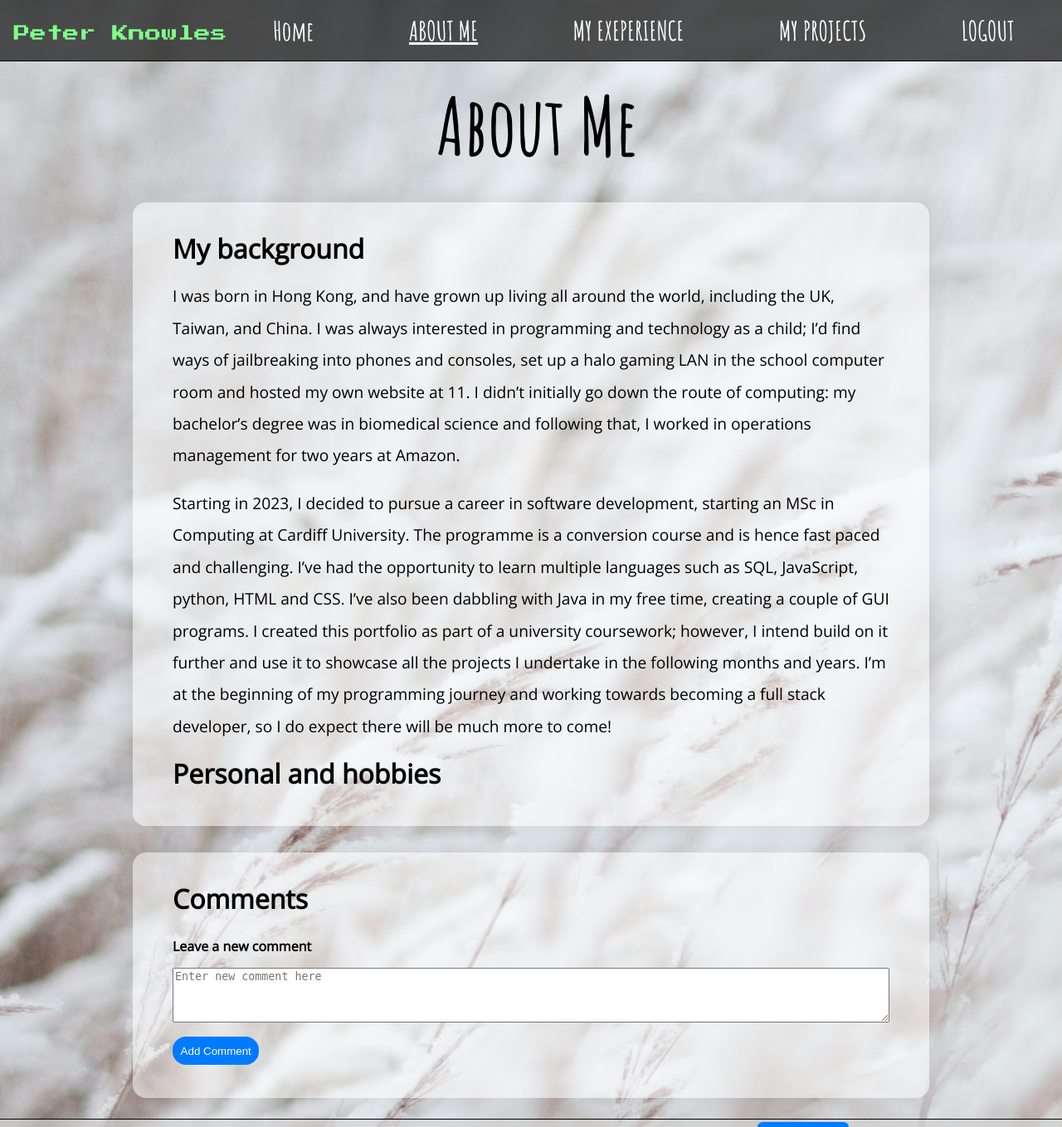
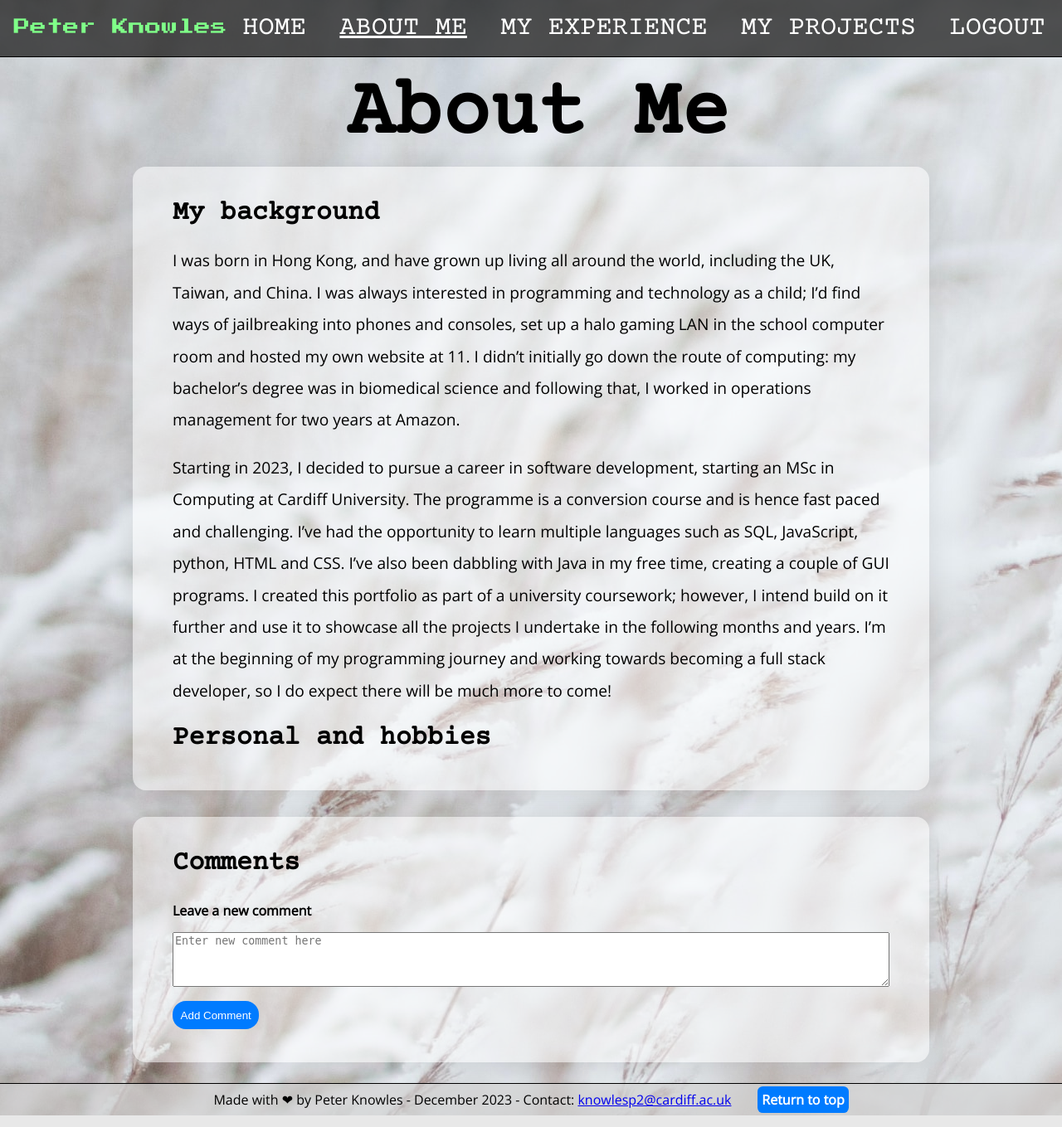
Before and after one commit to plknowles/Dynamic-Website-Portfolio, a Flask app: page /about in a window 1280 px wide. Shown: the top 1359 px of the page at 83% size. Run offline with Flask 3, Linux system fonts and the light colour scheme; the visitor is signed in with stand-in values (Sample User, id 1); data that the repository does not hold is empty; some libraries are stand-ins or nearby versions.

Commit message:
styling changes

```diff
--- a/blueprints.py
+++ b/blueprints.py
@@ -47,7 +47,7 @@ def flash_errors(form):
 @login_required
 def home():
     form = comments_form()
-    header = "Welcome to my Portfolio"
+    header = "Hi, I'm Peter &#128075"
     if form.validate_on_submit():
         process_comment(form)
     else:
--- a/static/styles.css
+++ b/static/styles.css
@@ -1,6 +1,6 @@
 /*import open sans font */
 @import url('https://fonts.googleapis.com/css2?family=Open+Sans&display=swap');
-@import url('https://fonts.googleapis.com/css2?family=Amatic+SC:wght@700&display=swap');
+@import url('https://fonts.googleapis.com/css2?family=Courier+Prime&display=swap');
 
 * {
     box-sizing: border-box;
@@ -73,7 +73,7 @@ figcaption {
     align-items: center;
     justify-content: space-between;
     border-bottom: 1px solid black;
-    font-family: 'Amatic SC', sans-serif;
+    font-family: 'Courier Prime', monospace;
 }
 
 #navlink-container {
@@ -117,7 +117,7 @@ figcaption {
 
 /* h1 header effects */
 h1 {
-    font-family: 'Amatic SC', sans-serif;
+    font-family: 'Courier Prime', monospace;
     color: black;
     text-align: center;
     font-size: 6rem;
@@ -127,6 +127,7 @@ h1 {
 }
 
 h2 {
+    font-family: 'Courier Prime', monospace;
     color: black;
     font-size: 2rem;
     margin: 0.8rem;
@@ -155,7 +156,6 @@ article {
     padding-top: 1.5rem;
     padding-bottom: 1.5rem;
     margin: auto;
-    margin-top: 2rem;
     margin-bottom: 2rem;
     border-radius: 1rem;
     box-shadow: 0 0 2rem rgba(0, 0, 0, 0.1);
--- a/templates/about.html
+++ b/templates/about.html
@@ -1,7 +1,6 @@
 {% extends 'base.html' %}
 
 {% block main %}
-
 <article>
     <h2>My background</h2>
     <p>I was born in Hong Kong, and have grown up living all around the world, including the UK, Taiwan, and China. I was always interested in programming and technology as a child; I’d find ways of jailbreaking into phones and consoles, set up a halo gaming LAN in the school computer room and hosted my own website at 11. I didn’t initially go down the route of computing: my bachelor’s degree was in biomedical science and following that, I worked in operations management for two years at Amazon.</p>
@@ -11,5 +10,4 @@
     <p></p>
 
 </article>
-
 {% endblock %}
--- a/templates/base.html
+++ b/templates/base.html
@@ -5,7 +5,7 @@
     <link rel = "icon" href = "{{ url_for('static', filename = 'images/favicon.png') }}" type = "image/x-icon">
     <link rel = "stylesheet" href = "{{ url_for('static', filename='styles.css') }}">
     <meta name = "viewport" content = "width=device-width, initial-scale=1">
-    <title>{{ title }} - CMT120 Peter Knowles- </title>
+    <title>{{ title }} - CMT120 Peter Knowles</title>
     {% block head %}
     {% endblock %}
   </head>
@@ -16,11 +16,12 @@
           <img  src = "{{ url_for('static', filename = 'images/logo.png') }}" title = "PK Logo" alt = "PK Logo">
         </a>
       </div>
+
       <div id = "navlink-container">
       {% if user.is_authenticated %}
-      <a class = "navlink" href = '/'>Home</a>
+      <a class = "navlink" href = '/'>HOME</a>
       <a class = "navlink" href = '/about'>ABOUT ME</a>
-      <a class = "navlink" href = "/experience">MY EXEPERIENCE</a>
+      <a class = "navlink" href = "/experience">MY EXPERIENCE</a>
       <a class = "navlink" href = "/projects">MY PROJECTS</a>
       <a class = "navlink" href = "/logout">LOGOUT</a>
       {% else %}
@@ -29,6 +30,7 @@
       {% endif %}
       </div>
     </nav>
+
     <div class = "content">
       <!-- flash messages -->
       {% with messages = get_flashed_messages(with_categories = true) %}
@@ -41,7 +43,7 @@
         {% endif %}
       {% endwith %}
       <div id = "header">
-        <h1>{{ header }}</h1>
+        <h1>{{ header | safe }}</h1>
       </div>
 
       <main>
@@ -74,12 +76,14 @@
         {% endif %}
       </main>
     </div>
+
     <footer>
       <span id = "footer-text">
       Made with<span class = "heart">&#160;&#10084;&#160;</span>by Peter Knowles - December 2023 - Contact:&#160;<a href = "mailto:knowlesp2@cardiff.ac.uk">knowlesp2@cardiff.ac.uk</a>
       </span>
       <a id = "top-button" href = "#top"><strong>Return to top</strong></a>
     </footer>
+
     <script src = "{{ url_for('static', filename = 'underlineActiveLinks.js') }}"></script>
   </body>
 </html>
--- a/templates/index.html
+++ b/templates/index.html
@@ -2,7 +2,6 @@
 
 {% block main %}
     <article>
-        <h2>Hi, I'm Peter &#128075</h2>
         <p>I'm 25 years old and studying an MSc in Computing at Cardiff University. I'm at the beginning of my programming journey and working towards becoming a full stack developer!</p>
         <p>Welcome to my website. I'm currently learning the fundamentals of programming, and this dynamic website is a way to showcase all the new skills I’ve been developing! In my website, I’ve made use of Python, JavaScript, HTML, CSS, SQL, as well as libraries such as Flask, SQLAlchemy, Jinja2, Gunicorn, WTForms, bcrypt.</p>
         <p>Please take a look through my site and try out the features!</p>
```
